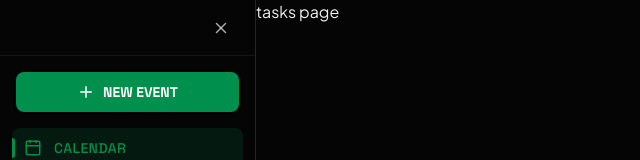
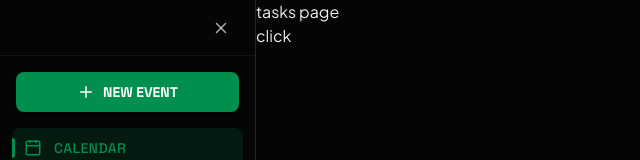
Before and after one commit to federal2202/automi, a Next.js app in the folder frontend/: page /dashboard/tasks in a window 1280 px wide. Shown: the top 160 px of the page, without its empty margins (0-640 px from the left). Built offline with nearby package versions, Linux system fonts and the light colour scheme; no server answers.

Commit message:
feat: add gemini model

```diff
--- a/frontend/src/app/(dashboard)/dashboard/tasks/page.tsx
+++ b/frontend/src/app/(dashboard)/dashboard/tasks/page.tsx
@@ -1,7 +1,60 @@
-export default function TasksPage(){
+"use client";
+
+import { api } from "@/api/axios";
+import { useMutation } from "@tanstack/react-query";
+
+export default function TasksPage() {
+
+    const mutation = useMutation({
+        mutationFn: async () =>
+            await generateText(
+                "tell me a joke."
+            ),
+
+        onSuccess: (data) => {
+            console.log("Generated text:", data);
+        }
+    });
+
+    const handleGenerate = () => {
+        mutation.mutate();
+    };
+
     return (
         <div>
             <h1>tasks page</h1>
+
+            <button onClick={handleGenerate}>
+                click
+            </button>
+
+            {mutation.isPending && (
+                <p>Loading...</p>
+            )}
+
+            {mutation.data && (
+                <div>
+                    <h3>Response:</h3>
+
+                    <p>
+                        {mutation.data.data}
+                    </p>
+                </div>
+            )}
+
+            {mutation.error && (
+                <p>Error occurred</p>
+            )}
         </div>
-    )
+    );
 }
+
+async function generateText(prompt: string) {
+
+    const response = await api.post(
+        "/tasks/generate",
+        { prompt }
+    );
+
+    return response.data;
+}
```
